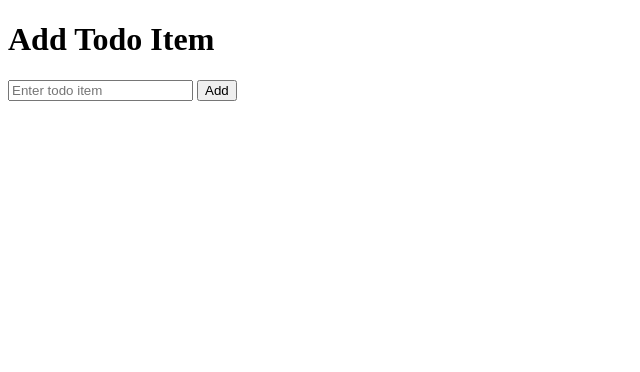
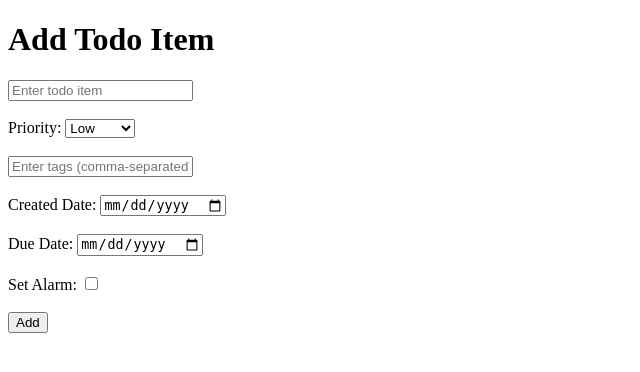
Before and after one commit to Hsadikot95S/Todo-App, a Flask app: template templates/add.html in a window 1280 px wide. Shown: the top 372 px of the page, without its empty margins (0-640 px from the left). Run offline with Flask 2, Linux system fonts and the light colour scheme; the template is opened without the code that fills it, so the values that code supplies are empty; some libraries are stand-ins or nearby versions.

```diff
--- a/app.py
+++ b/app.py
@@ -1,5 +1,6 @@
 from flask import Flask, render_template, request, redirect, url_for, session, flash, send_file
 from flask_pymongo import PyMongo
+from flask import redirect, url_for
 from bcrypt import hashpw, checkpw, gensalt
 import csv
 import os
@@ -31,6 +32,8 @@ def send_reminder(username, todo_item):
 # The main route rendering the index page
 @app.route('/')
 def index():
+
+
     # Initialize empty list for todos
     todos = []
 
@@ -39,8 +42,9 @@ def index():
         user = mongo.db.users.find_one({'username': session['username']})
         if user:
             todos = user['todos']
-    return render_template('index.html', todos=todos)
+            return render_template('index.html', todos=todos)
 
+    return redirect(url_for('login'))
 # Route for user registration
 @app.route('/register', methods=['GET', 'POST'])
 def register():
--- a/templates/add.html
+++ b/templates/add.html
@@ -6,7 +6,20 @@
 <body>
     <h1>Add Todo Item</h1>
     <form method="POST" action="{{ url_for('add') }}">
-        <input type="text" name="item" placeholder="Enter todo item">
+        <input type="text" name="item" placeholder="Enter todo item" required><br><br>
+        <label for="priority">Priority:</label>
+        <select name="priority" id="priority">
+            <option value="Low">Low</option>
+            <option value="Medium">Medium</option>
+            <option value="High">High</option>
+        </select><br><br>
+        <input type="text" name="tags" placeholder="Enter tags (comma-separated)"><br><br>
+        <label for="created_date">Created Date:</label>
+        <input type="date" name="created_date" id="created_date"><br><br>
+        <label for="due_date">Due Date:</label>
+        <input type="date" name="due_date" id="due_date"><br><br>
+        <label for="alarm">Set Alarm:</label>
+        <input type="checkbox" name="alarm" id="alarm"><br><br>
         <button type="submit">Add</button>
     </form>
 </body>
```
